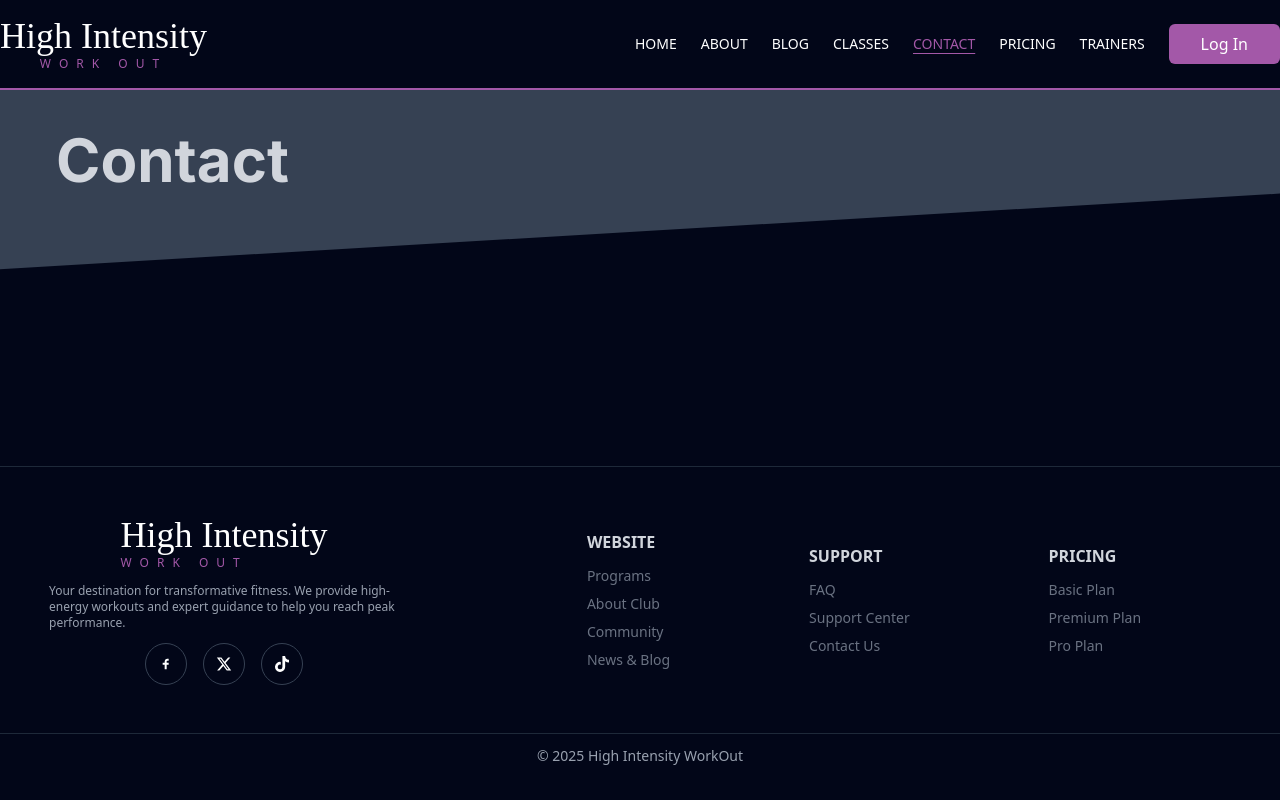
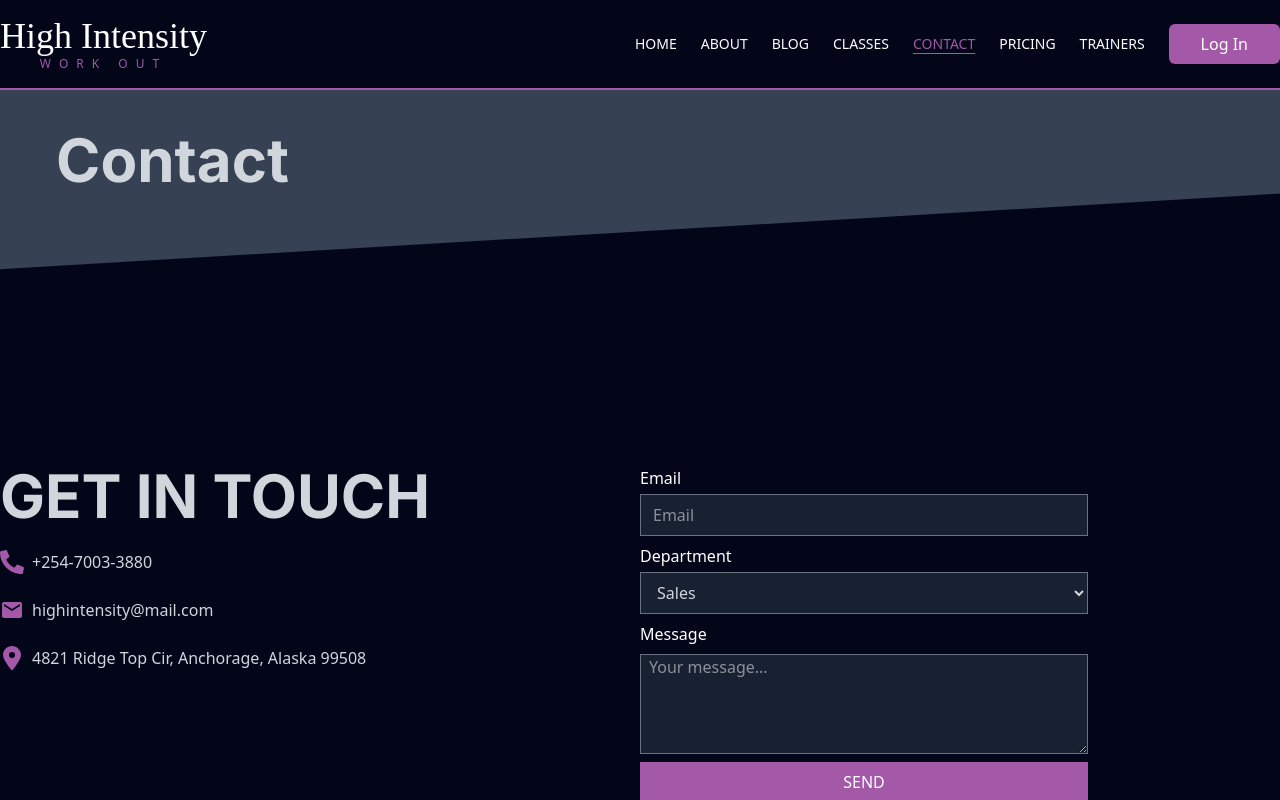
Before and after one commit to Joshuakibwage/high-intensity-workout, a React (Vite) app: page /contact in a window 1280 px wide. Shown: the top 800 px of the page. Built offline with nearby package versions, Linux system fonts and the light colour scheme; a web font is replaced by a local one.

Commit message:
Add contact section

```diff
--- a/src/pages/Contact.jsx
+++ b/src/pages/Contact.jsx
@@ -1,4 +1,8 @@
 import Banner from "../components/Banner"
+import { FaPhoneAlt } from "react-icons/fa";
+import { MdEmail } from "react-icons/md";
+import { FaLocationDot } from "react-icons/fa6";
+import Button from "../components/Button"
 
 const Contact = () => {
   return (
@@ -6,6 +10,69 @@ const Contact = () => {
       <Banner
         label="Contact"
       />
+      <div className="px-4 md:px-0 container mx-auto py-8 md:py-24 grid grid-cols-1 md:grid-cols-2">
+        <div>
+          <h2 className="text-4xl font-inter font-bold text-gray-300 md:text-6xl">
+            GET IN TOUCH
+          </h2>
+          <div className="space-y-6 mt-6">
+            <div className="flex items-center gap-2">
+              <FaPhoneAlt
+                className="text-primary text-2xl"
+              />
+              <p className="text-gray-300">+254-7003-3880</p>
+            </div>
+            <div className="flex items-center gap-2">
+              <MdEmail
+                className="text-primary text-2xl"
+              />
+              <p className="text-gray-300">highintensity@mail.com</p>
+            </div>
+            <div className="flex items-center gap-2">
+              <FaLocationDot
+                className="text-primary text-2xl"
+              />
+              <p className="text-gray-300">	4821 Ridge Top Cir, Anchorage, Alaska 99508</p>
+            </div>
+          </div>
+        </div>
+        {/* email section */}
+        <div>
+          <div className="space-y-2">
+            <div className="flex flex-col space-y-1">
+              <label >Email</label>
+              <input
+                type="email"
+                name="email"
+                id="email"
+                placeholder="Email"
+                className="border border-gray-500 w-[70%] py-2 pl-3 bg-gray-800/80 outline-none"
+              />
+            </div>
+            <div className="flex flex-col gap-1">
+              <label htmlFor="">Department</label>
+              <select placeholder="" className="border bg-gray-800/80 py-2 w-[70%] px-3 border-gray-500
+              text-gray-300">
+                <option value="sales">Sales</option>
+                <option value="manager">Manager</option>
+                <option value="support">Support</option>
+              </select>
+            </div>
+            <div className="flex flex-col gap-2">
+              <label htmlFor="">Message</label>
+              <textarea
+                name="textarea"
+                placeholder="Your message..."
+                className="w-[70%] bg-gray-800/80 border border-gray-500 h-[100px] pl-2"
+              />
+            </div>
+            <Button
+              label="SEND"
+              className="bg-primary w-[70%] h-10 cursor-pointer hover:bg-primary/80"
+            />
+          </div>
+        </div>
+      </div>
     </section>
   )
 }
```
